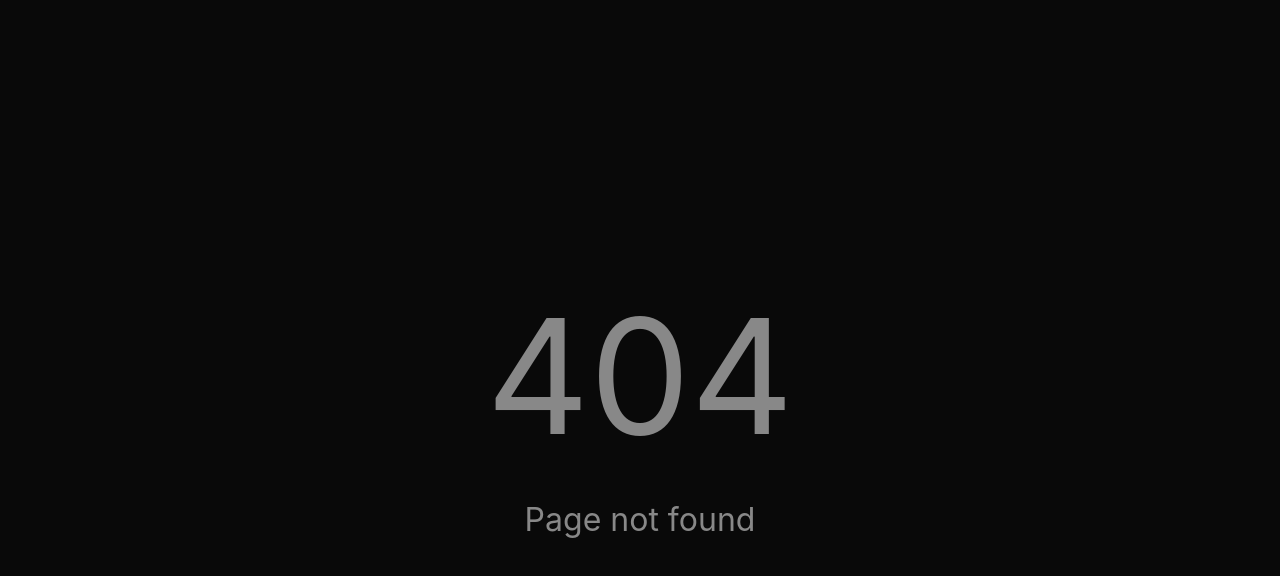
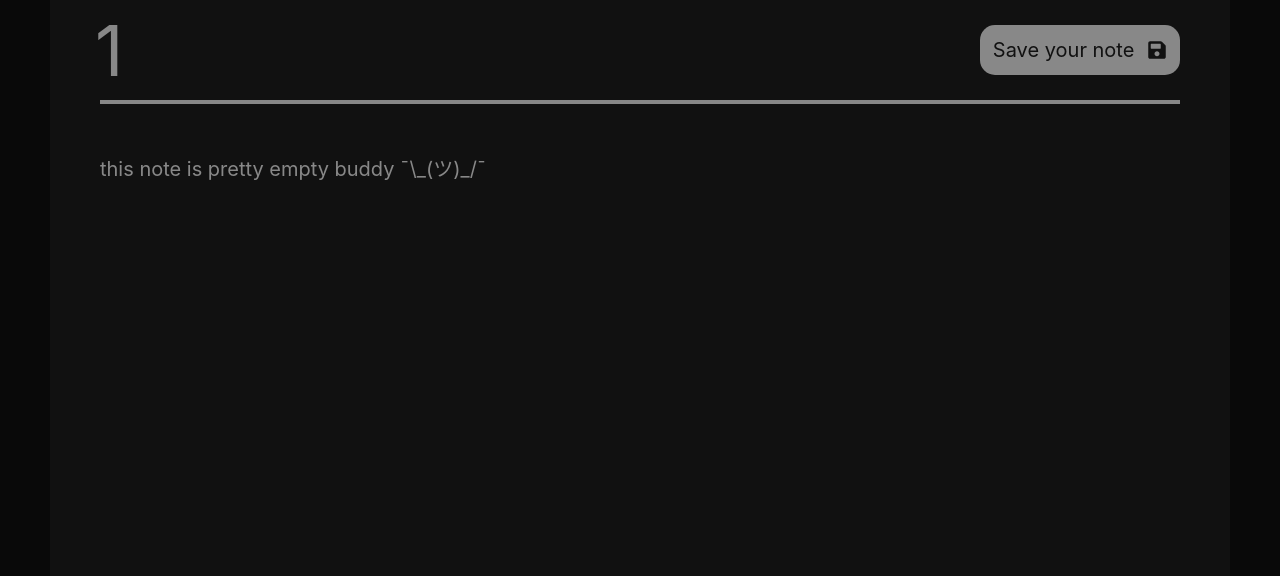
Before and after one commit to Hamzaoui-Louai/mern-to-do-app, a React (Vite) app in the folder front end/to-do-app/: page /notes/1 in a window 1280 px wide. Before the commit this address had no page. Shown: the top 576 px of the page. Built offline with nearby package versions, Linux system fonts and the light colour scheme.

Commit message:
note editor synced with zustand

```diff
--- a/front end/to-do-app/src/App.jsx
+++ b/front end/to-do-app/src/App.jsx
@@ -1,6 +1,7 @@
-import { BrowserRouter as Router, Routes, Route } from "react-router-dom";
+import { BrowserRouter as Router, Navigate, Routes, Route } from "react-router-dom";
 import Layout from "./Layout.jsx";
 import Notes from "./pages/Notes.jsx"
+import NoteEditor from "./pages/NoteEditor.jsx";
 import Page404 from "./pages/Page404.jsx"
 
 function App() {
@@ -8,10 +9,10 @@ function App() {
   return (
     <Router>
       <Routes>
+        <Route path="/" element={<Navigate to="/notes"/>}/>
         <Route element={<Layout/>}>
-          <Route path="/Notes" element={<Notes/>}>
-
-          </Route>
+          <Route path="/notes" element={<Notes/>}/>
+          <Route path="/notes/:title" element={<NoteEditor/>}/>
         </Route>
         <Route path="*" element={<Page404/>}/>
       </Routes>
--- /dev/null
+++ b/front end/to-do-app/src/pages/NoteEditor.jsx
@@ -0,0 +1,42 @@
+import { useParams } from "react-router"
+import { useState } from "react";
+import { FaSave } from "react-icons/fa";
+import useNotesStore from "../stores/notesStore";
+
+const noteWithTitleExists = (title) => {
+    const notes = useNotesStore((state) => state.notes)
+    const NoteContent = notes.find((note)=> note.title === title)
+    return NoteContent === undefined ? false : true
+}
+
+const findNoteContentByTitle = (title) => {
+    const notes = useNotesStore((state) => state.notes)
+    const NoteContent = notes.find((note)=> note.title === title)?.content
+    return NoteContent || ""
+}
+
+const NoteEditor = () => {
+    const {title} = useParams();
+    const initialContent = findNoteContentByTitle(title)
+    const [content,setContent] = useState(initialContent)
+
+    return(
+        <div className="h-screen bg-[#111111]">
+            <div className="h-[100px] flex flex-row justify-between items-center">
+                <h1 className="text-[#888888] text-[70px] ml-[45px]">
+                    {title}
+                </h1>
+                <button
+                className="bg-[#888888] hover:bg-[#44CC44] hover:text-white transition-colors duration-100 rounded-[15px] h-[50px] w-[200px] text-[#111111] text-[20px] flex flex-row items-center justify-evenly mr-[50px] cursor-pointer">
+                    Save your note
+                    <FaSave />
+                </button>
+            </div>
+            <hr className="border-[#888888] border-2 w-[calc(100%-100px)] mx-auto" />
+            <textarea value={content} placeholder="this note is pretty empty buddy ¯\_(ツ)_/¯" onChange={(e)=>{setContent(e.target.value)}} className="w-[calc(100%-100px)] m-[50px] h-[calc(100%-200px)] text-[20px] text-white border-none bg-transparent p-0 outline-none resize-none shadow-none">
+            </textarea>
+        </div>
+    )
+}
+
+export default NoteEditor
--- a/front end/to-do-app/src/pages/Notes.jsx
+++ b/front end/to-do-app/src/pages/Notes.jsx
@@ -1,6 +1,7 @@
 import { FaPlus } from "react-icons/fa6";
 import { FaPen } from "react-icons/fa";
 import { FaTrash } from "react-icons/fa6";
+import { useNavigate } from "react-router";
 
 const dummyNotes =
     [{title:"note1",content:"this is the first note in this to do list application that soon will be a personal assistant , again this is the first note in this to do list application that soon will be a personal assistant , again this is the first note in this to do list application that soon will be a personal assistant"}
@@ -10,6 +11,8 @@ const dummyNotes =
     ,{title:"note5",content:"this is just another note"}]
 
 const Note = ({title,content}) =>{
+    const Navigate = useNavigate();
+
     return(
         <div className="flex flex-row text-[#888888] text-[30px] h-[60px] justify-between items-center relative">
             <div className="flex flex-row gap-3 text-[20px] h-[20px] mx-[10px]">
@@ -21,7 +24,9 @@ const Note = ({title,content}) =>{
                 </h3>
             </div>
             <div className="flex flex-row gap-3 text-[20px] h-[20px] mx-[10px]">
-                <FaPen className="cursor-pointer hover:text-white transition-colors duration-300"/>
+                <FaPen
+                onClick={()=>{Navigate(`/notes/${title}`)}}
+                className="cursor-pointer hover:text-white transition-colors duration-300"/>
                 <FaTrash className="cursor-pointer hover:text-[#C01010] transition-colors duration-300"/>
             </div>
             <div className="h-full w-[80px] bg-gradient-to-l from-[#111111] to-[#11111100] absolute right-[75px]">
@@ -46,18 +51,13 @@ const Notes = () =>{
             <list>
                 {dummyNotes.map((note, index) => {
                     return(
-                        <ul className="mx-[50px]" id={index}>
+                        <ul className="mx-[50px]" key={index}>
                             <hr className="border-[#888888] mx-auto border-2 w-full"/>
                             <Note title={note.title} content={note.content}/>
                         </ul>
                     )
                 })}
             </list>
-
-            {/*
-            <textarea className="w-[calc(100%-100px)] m-[50px] h-[calc(100%-100px)] text-[20px] text-white border-none bg-transparent p-0 outline-none resize-none shadow-none">
-            </textarea>
-            */}
         </div>
     );
 }
--- /dev/null
+++ b/front end/to-do-app/src/stores/notesStore.jsx
@@ -0,0 +1,17 @@
+import { create } from "zustand";
+
+const useNotesStore = create((get,set)=>({
+    notes:
+        [{title:"note1",content:"this is the first note in this to do list application that soon will be a personal assistant , again this is the first note in this to do list application that soon will be a personal assistant , again this is the first note in this to do list application that soon will be a personal assistant"}
+        ,{title:"note2",content:"this is just another note"}
+        ,{title:"note3",content:"this is just another note"}
+        ,{title:"note4",content:"this is just another note"}
+        ,{title:"note5",content:"this is just another note"}
+        ]
+    ,
+    setNotes: (newNotes) => set({ notes: newNotes }),
+
+    }
+));
+
+export default useNotesStore;
```
